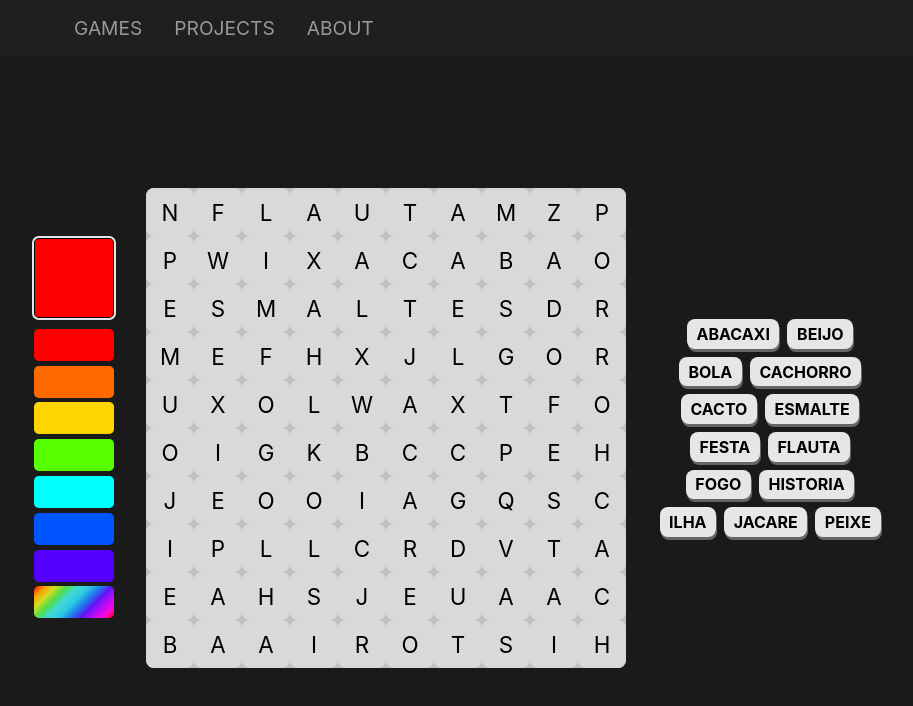
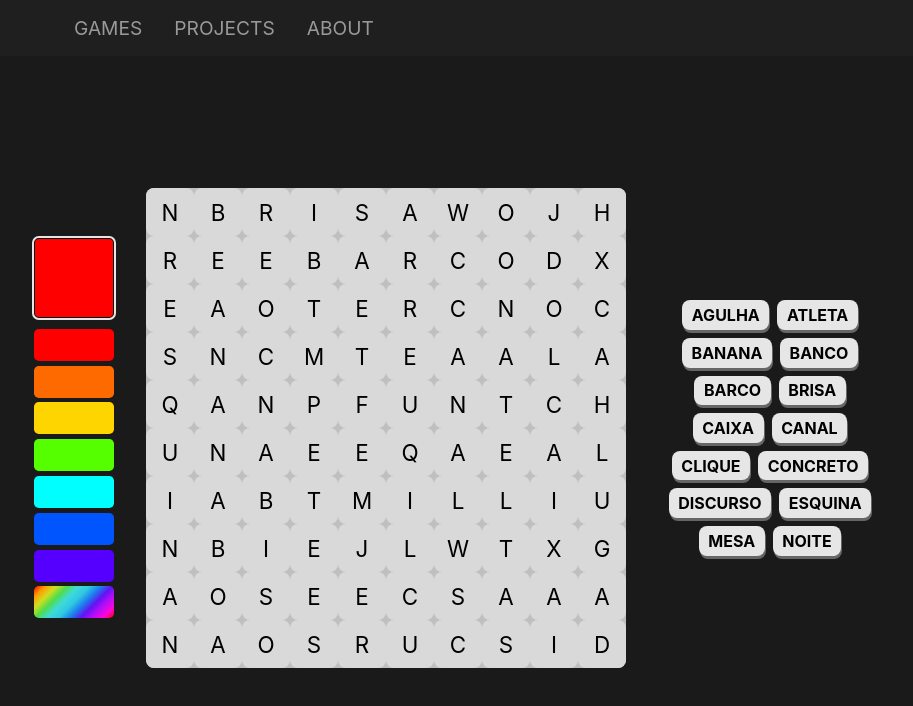
Before and after one commit to joaovitorrm/react-projects-2, a Next.js app: page /games/crosswords in a window 1280 px wide. Shown: the top 706 px of the page, without its empty margins (182-1095 px from the left). Built offline with nearby package versions, Linux system fonts and the light colour scheme.

Commit message:
Adicionando mais palavras na lista

```diff
--- a/src/app/games/crosswords/page.tsx
+++ b/src/app/games/crosswords/page.tsx
@@ -166,6 +166,8 @@ function reducer(state: State, action: Action) {
 
             for (let i = 0; i < wordsAmount; i++) {
                 const randomWord = words.splice(Math.floor(Math.random() * words.length), 1)[0];
+
+                if (randomWord.length > action.payload.size) continue;
 
                 for (let c = 0; c < wordsAmount * 10; c++) {
                     const directions = {
--- a/src/app/games/crosswords/palavras.json
+++ b/src/app/games/crosswords/palavras.json
@@ -86,6 +86,105 @@
         "pato",
         "queijo",
         "sapo",
-        "teclado"
+        "teclado",
+        "amigo",
+        "anjo",
+        "baleia",
+        "barco",
+        "batata",
+        "bebida",
+        "borracha",
+        "brinco",
+        "bruxo",
+        "cabeca",
+        "caverna",
+        "celular",
+        "cenoura",
+        "chapeu",
+        "cigarro",
+        "cinema",
+        "clique",
+        "coelho",
+        "cofre",
+        "coracao",
+        "corrente",
+        "credito",
+        "cruzeiro",
+        "curativo",
+        "danca",
+        "data",
+        "decada",
+        "dedo",
+        "dentadura",
+        "direito",
+        "discurso",
+        "desenho",
+        "detetive",
+        "doenca",
+        "esquina",
+        "esqueleto",
+        "falacia",
+        "fantasma",
+        "fabrica",
+        "governar",
+        "hospital",
+        "horizonte",
+        "ideologia",
+        "industria",
+        "jardim",
+        "lazer",
+        "liberdade",
+        "medicina",
+        "programa",
+        "portal",
+        "aviao",
+        "aeroporto",
+        "academia",
+        "aniversario",
+        "armario",
+        "artista",
+        "atleta",
+        "audiencia",
+        "avenida",
+        "balanco",
+        "banco",
+        "biblioteca",
+        "brisa",
+        "caixa",
+        "calendario",
+        "camara",
+        "canal",
+        "capela",
+        "carreira",
+        "cartao",
+        "cimento",
+        "cinto",
+        "colaborador",
+        "combate",
+        "concreto",
+        "convidado",
+        "cozinha",
+        "cultura",
+        "custo",
+        "digital",
+        "dinheiro",
+        "disco",
+        "documento",
+        "editor",
+        "energia",
+        "entrega",
+        "escritorio",
+        "elevador",
+        "fabricante",
+        "falha",
+        "filial",
+        "fiscal",
+        "folha",
+        "fortuna",
+        "funcionario",
+        "galinha",
+        "guerra",
+        "hospede",
+        "imagem"
     ]
 }
```
